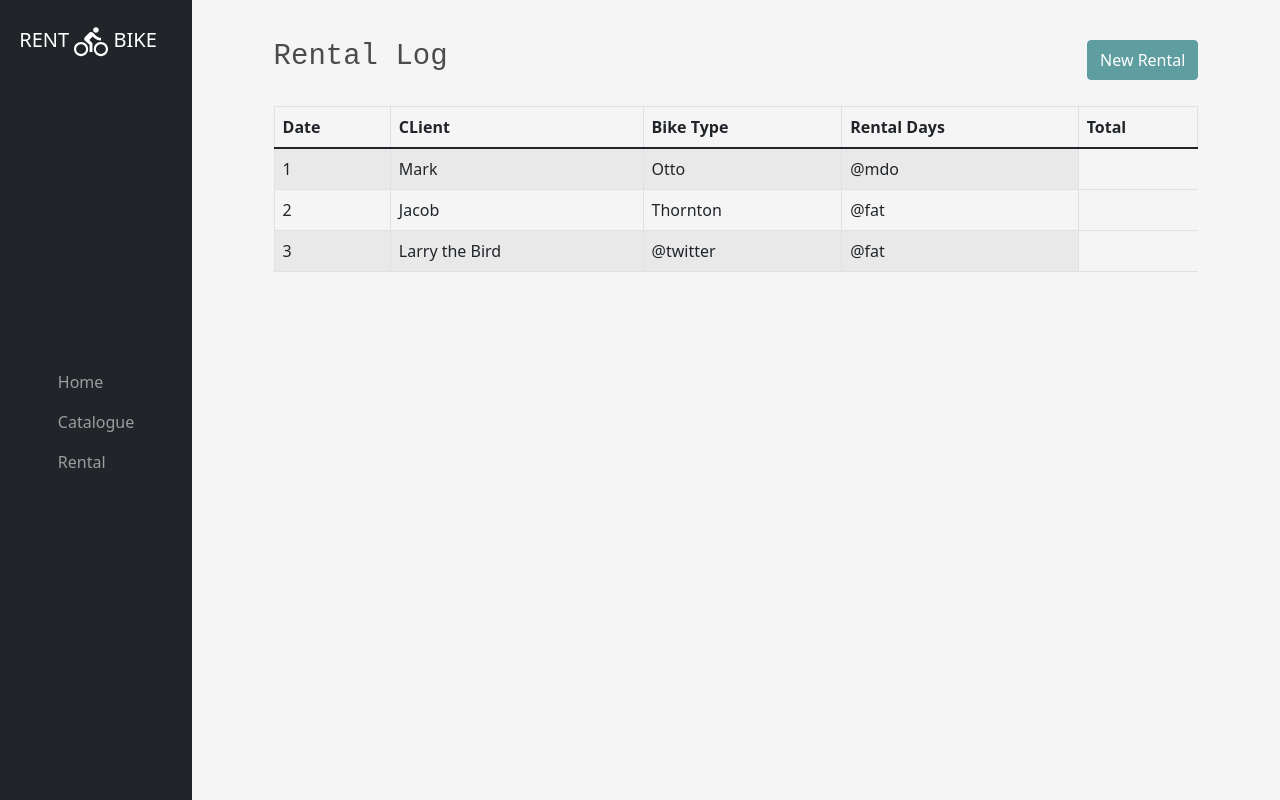
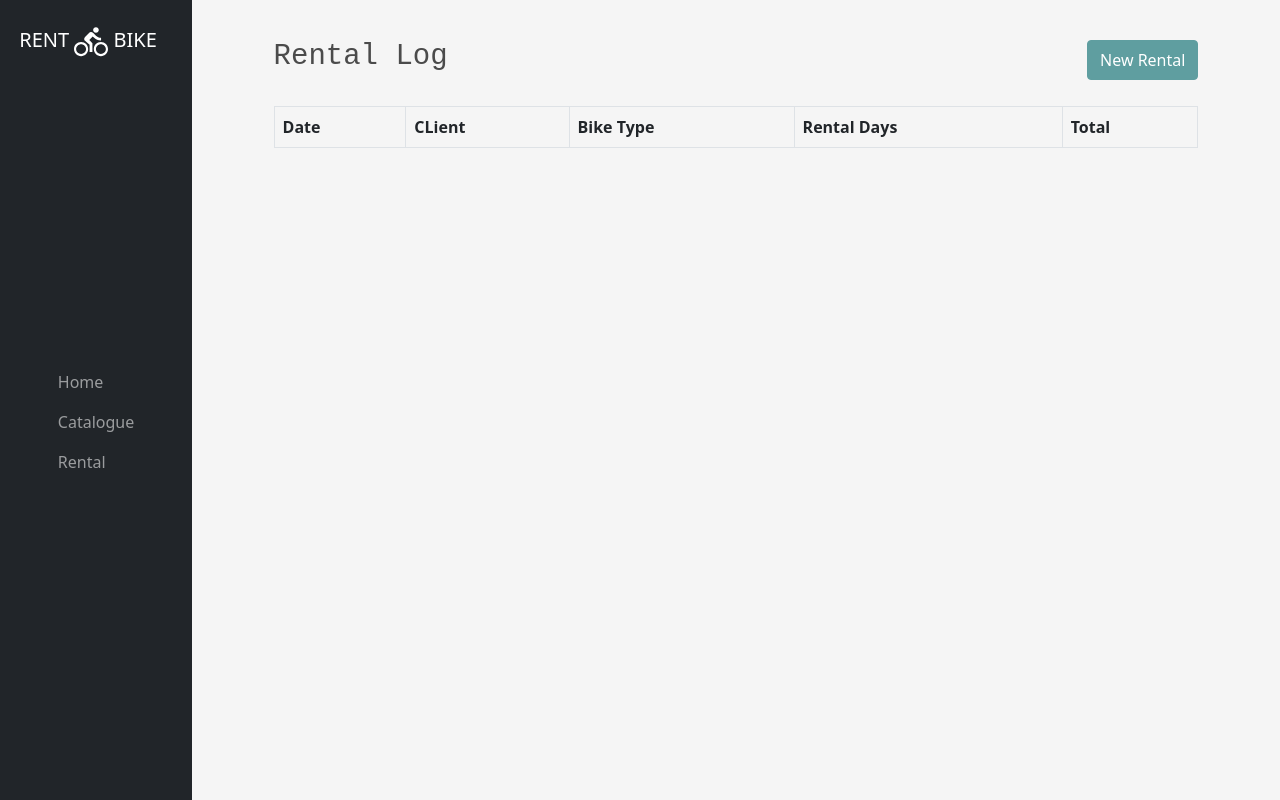
Before and after one commit to CARLOSGINER/rent_a_bike, a React (Create React App) app: page /rental in a window 1280 px wide. Built offline with nearby package versions, Linux system fonts and the light colour scheme.

Commit message:
Feature | Validation logic to form submit

```diff
--- a/src/pages/rental/index.jsx
+++ b/src/pages/rental/index.jsx
@@ -1,13 +1,17 @@
-import { Table, Button, Offcanvas, Form, Placeholder, Card } from "react-bootstrap";
+import { Table, Button, Offcanvas, Form, Placeholder, Card, Overlay, Popover } from "react-bootstrap";
 import Title from "../../components/Title";
 import { useEffect, useState } from "react";
 import "./rental.css";
 import SelectInput from "../../components/SelectInput";
 import { useDispatch, useSelector } from "react-redux";
-import { calculateTotal, openNewRental } from "../../redux/rental/actions";
+import { calculateTotal, openNewRental, resetTotal } from "../../redux/rental/actions";
 import { useLocalStorage } from "../../hooks/useLocalStorage";
 
+
 export default function Rental() {
+
+  const [target, setTarget] = useState(null);
+  const [showError, setShowError] = useState(false)
 
   const dispatch = useDispatch();
 
@@ -50,15 +54,26 @@ export default function Rental() {
     dispatch(openNewRental());
   };
 
-  const handleSubmit = () => {
-    setShowForm(false);
-    setShowPlaceholder(false);
+  const handleSubmit = (e) => {
+    if ( !name || !type || !days) {
+      setShowError(!showError)
+      setTarget(e.target)
+      return
+    }
+    setShowError(false);
+    setTarget(null);
     setClients({
       clientName:name,
       bikeType: type,
       rentalDays: days,
       total: formTotal.total
     })
+    setName("");
+    setType("");
+    setDays("");
+    setShowForm(false);
+    setShowPlaceholder(false);
+    dispatch(resetTotal())
   }
 
   const initData = useSelector((state) => state.catalogue.data);
@@ -86,36 +101,31 @@ export default function Rental() {
             </tr>
           </thead>
           <tbody>
-            <tr>
-              <td>1</td>
-              <td>Mark</td>
-              <td>Otto</td>
-              <td>@mdo</td>
-            </tr>
-            <tr>
-              <td>2</td>
-              <td>Jacob</td>
-              <td>Thornton</td>
-              <td>@fat</td>
-            </tr>
-            <tr>
-              <td>3</td>
-              <td>Larry the Bird</td>
-              <td>@twitter</td>
-              <td>@fat</td>
-            </tr>
+            {clients.map((client, index) => (
+              <tr key={index}>
+                <td>{client.date}</td>
+                <td>{client.clientName}</td>
+                <td>{client.bikeType}</td>
+                <td>{client.rentalDays}</td>
+                <td>{client.total}$</td>
+              </tr>
+            ))}
           </tbody>
         </Table>
       </div>
-      {initData &&
-          <Offcanvas show={showForm && initData} onHide={handleClose}>
+      {initData && (
+        <Offcanvas show={showForm && initData} onHide={handleClose}>
           <Offcanvas.Header closeButton>
             <Offcanvas.Title>New Rental</Offcanvas.Title>
           </Offcanvas.Header>
           <Offcanvas.Body>
             <Form.Group className="mb-3">
               <Form.Label>Name</Form.Label>
-              <Form.Control type="text" onChange={(e)=>handleNameChange(e)} value={name}/>
+              <Form.Control
+                type="text"
+                onChange={(e) => handleNameChange(e)}
+                value={name}
+              />
               <Form.Label>Bike Type</Form.Label>
               <SelectInput
                 data={initData.Bikes}
@@ -124,36 +134,64 @@ export default function Rental() {
                 value={type}
               />
               <Form.Label>Days</Form.Label>
-              <Form.Control type="text"  onChange={(e)=>handleDaysChange(e)} value={days}/>
+              <Form.Control
+                type="text"
+                onChange={(e) => handleDaysChange(e)}
+                value={days}
+              />
               <Form.Label>
                 Total Cost:
-                {formTotal ?
+                {formTotal?.total ? (
                   <Form.Text>
-                    {`First ${formTotal.base_price_max_days} days (${formTotal.base_price}$)
-                    + Extra ${formTotal.extraDays <= 0 ? "0" : formTotal.extraDays} days (${formTotal.extraDaysCost}$)`}
+                    {`First ${formTotal.base_price_max_days} days (${
+                      formTotal.base_price
+                    }$)
+                    + Extra ${
+                      formTotal.extraDays <= 0 ? "0" : formTotal.extraDays
+                    } days (${formTotal.extraDaysCost}$)`}
                   </Form.Text>
-                : <Form.Text>Fill form to calculate totals...</Form.Text>
-                }
-
+                ) : (
+                  <Form.Text>Fill form to calculate totals...</Form.Text>
+                )}
               </Form.Label>
-              <Form.Control className="form_total" type="text"  value={`${formTotal ? formTotal.total : '0'}$`} disabled/>
-              <Button onClick={handleSubmit} className="rental_button">Submit</Button>
+              <Form.Control
+                className="form_total"
+                type="text"
+                value={`${formTotal?.total ? formTotal.total : "0"}$`}
+                disabled
+              />
+              <Button onClick={handleSubmit} className="rental_button">
+                Submit
+              </Button>
+              <Overlay
+                show={showError}
+                target={target}
+                placement="bottom"
+                containerPadding={20}
+              >
+                <Popover id="popover-contained">
+                  <Popover.Header as="h3">Oh oh !</Popover.Header>
+                  <Popover.Body>
+                    Empty form fields 🤔 Please check
+                  </Popover.Body>
+                </Popover>
+              </Overlay>
             </Form.Group>
           </Offcanvas.Body>
         </Offcanvas>
-      }
+      )}
       <Offcanvas show={!initData && showPlaceholder}>
         <Offcanvas.Header closeButton>
           <Offcanvas.Title>New Rental</Offcanvas.Title>
         </Offcanvas.Header>
-        <Offcanvas.Body className='ph_body'>
+        <Offcanvas.Body className="ph_body">
           <Placeholder as={Card.Text} animation="glow">
-            <Placeholder xs={12} className='ph_input'/> {" "}
-            <Placeholder xs={12} className='ph_input'/> {" "}
-            <Placeholder xs={12} className='ph_input'/> {" "}
-            <Placeholder xs={12} className='ph_input'/> {" "}
+            <Placeholder xs={12} className="ph_input" />{" "}
+            <Placeholder xs={12} className="ph_input" />{" "}
+            <Placeholder xs={12} className="ph_input" />{" "}
+            <Placeholder xs={12} className="ph_input" />{" "}
           </Placeholder>
-          <Placeholder.Button  xs={12} />
+          <Placeholder.Button xs={12} />
         </Offcanvas.Body>
       </Offcanvas>
     </>
--- a/src/redux/rental/actions.js
+++ b/src/redux/rental/actions.js
@@ -1,4 +1,4 @@
-import { CALCULATE_TOTAL, OPEN_FORM_RENTAL } from "./types"
+import { CALCULATE_TOTAL, OPEN_FORM_RENTAL, RESET_TOTAL } from "./types"
 
 export const calculateTotal =(formData)=>{
     return {
@@ -7,6 +7,12 @@ export const calculateTotal =(formData)=>{
         }
 }
 
+export const resetTotal = () => {
+    return {
+        type: RESET_TOTAL,
+    }
+}
+
 export const openNewRental = () => {
     return {
         type: OPEN_FORM_RENTAL,
--- a/src/redux/rental/reducer.js
+++ b/src/redux/rental/reducer.js
@@ -1,5 +1,5 @@
 import { FilterData } from "../../utils/filterData";
-import { CALCULATE_TOTAL, SET_PARAMETERS } from "./types";
+import { CALCULATE_TOTAL, RESET_TOTAL, SET_PARAMETERS } from "./types";
 import { Operation } from "../../utils/operation";
 
 export default function rentalReducer(state={}, action) {
@@ -26,6 +26,11 @@ export default function rentalReducer(state={}, action) {
                     extraDays
                 }
             }
+        case RESET_TOTAL:
+            return {
+                ...state,
+                formTotal: {}
+            }
         default:
             return state;
     }
--- a/src/redux/rental/types.js
+++ b/src/redux/rental/types.js
@@ -1,3 +1,4 @@
 export const CALCULATE_TOTAL = "CALCULATE_TOTAL";
 export const OPEN_FORM_RENTAL = "OPEN_FORM_RENTAL";
 export const SET_PARAMETERS = "SET_PARAMETERS";
+export const RESET_TOTAL = "RESET_TOTAL"
```
